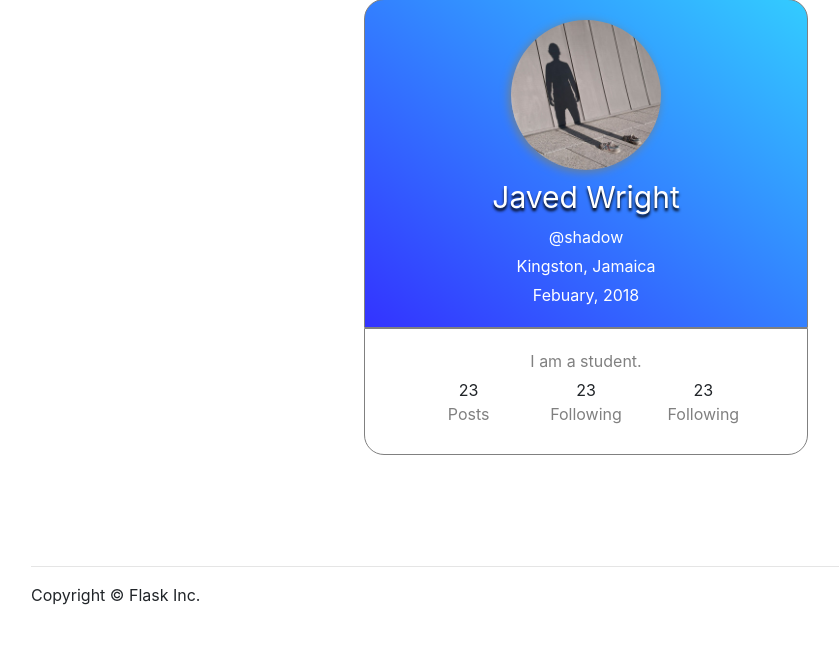
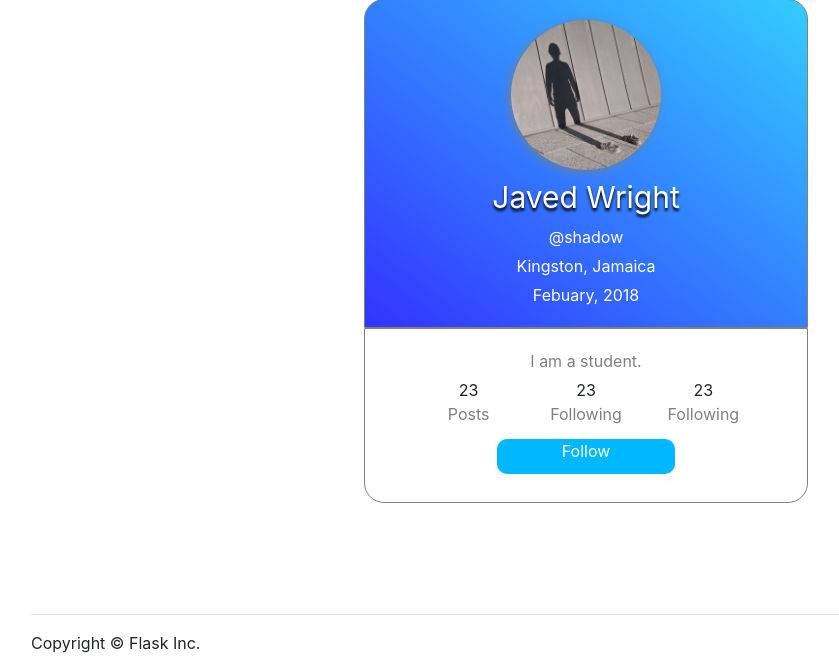
Before and after one commit to shadowlaw/iinfo3180-lab02, a Flask app: page /profile in a window 1280 px wide. Shown: the part 192-863 px from the top of the page, without its empty margins (54-893 px from the left). Before the commit the page ends 797 px from the top, so only its background shows below. Run offline with Flask 2, Linux system fonts and the light colour scheme; some libraries are stand-ins or nearby versions.

Commit message:
profile.html finished

```diff
--- a/app/static/css/app.css
+++ b/app/static/css/app.css
@@ -55,3 +55,13 @@ body {
 .bc_container span{
     display: block;
 }
+
+#follow_btn{
+    border-radius: 10px;
+    width: 55%;
+    text-align: center;
+    background: #00b8ff;
+    border-radius: 10px;
+    height: 35px;
+    color: white;
+}
--- a/app/templates/profile.html
+++ b/app/templates/profile.html
@@ -38,5 +38,8 @@
                 </div>
             </div>
         </div>
+        <div class='bc_container'>
+            <label id='follow_btn' >Follow</label>
+        </div>
     </div>
 {% endblock %}
```
